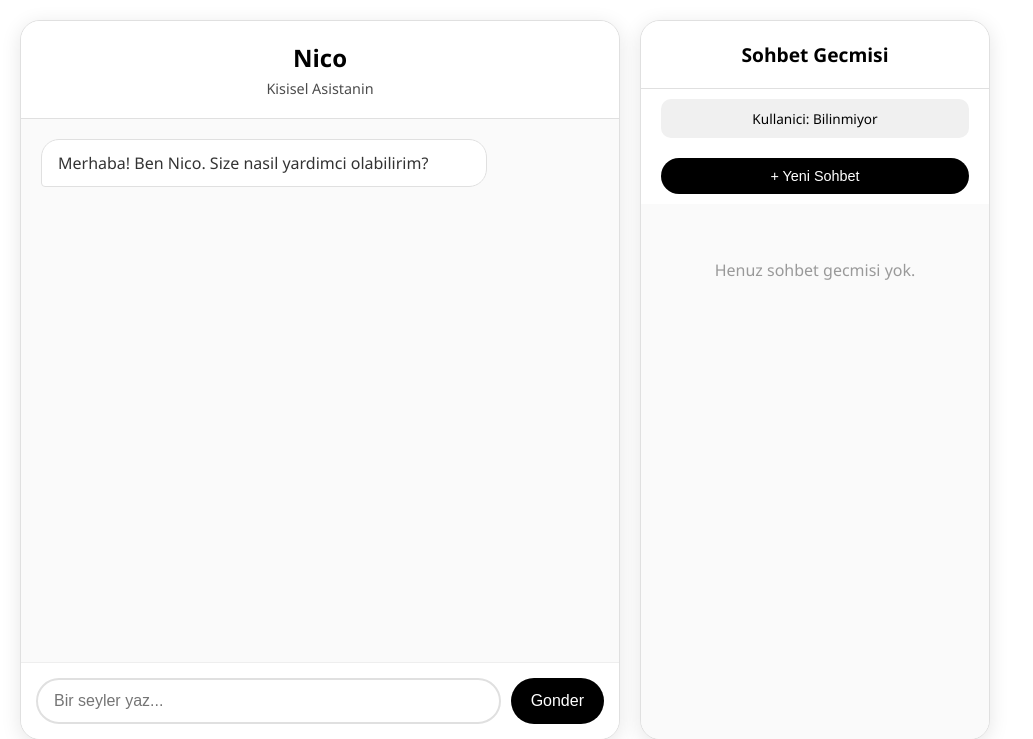
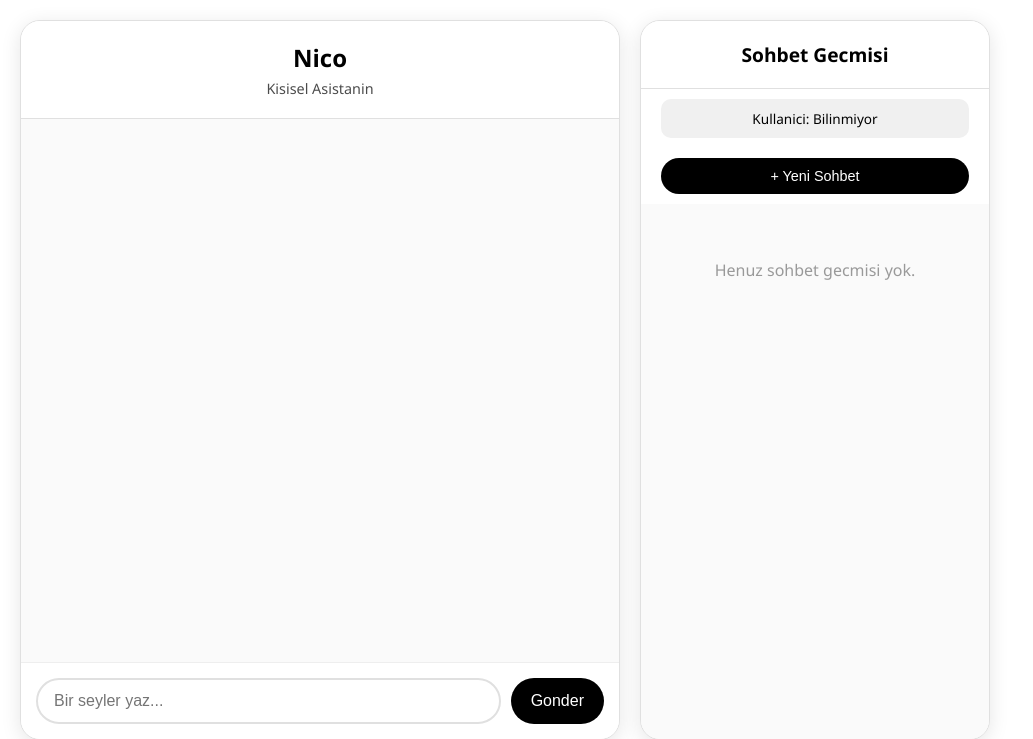
Before and after one commit to demiralponal83-arch/Neo, a Flask app: page / in a window 1280 px wide. Shown: the top 739 px of the page, without its empty margins (0-1033 px from the left). Run offline with Flask 3, Linux system fonts and the light colour scheme; data comes from the database, SQL or seed files in the repository; data that the repository does not hold is empty.

Commit message:
Prevent AI from initiating conversations automatically
Remove the initial greeting message from the AI assistant.

Replit-Commit-Author: Agent
Replit-Commit-Session-Id: 452f9494-55d7-47c5-9aa0-773d53542441
Replit-Commit-Checkpoint-Type: full_checkpoint
Replit-Commit-Event-Id: 6b580d8a-2029-424c-aae9-4d8d531702c7
Replit-Commit-Screenshot-Url: https://storage.googleapis.com/screenshot-production-us-central1/707d81d4-4046-41bf-8daa-3bb27ea3d5e9/452f9494-55d7-47c5-9aa0-773d53542441/MQanTtA
Replit-Helium-Checkpoint-Created: true

```diff
--- a/templates/index.html
+++ b/templates/index.html
@@ -210,9 +210,6 @@
             <p>Kisisel Asistanin</p>
         </div>
         <div class="chat-messages" id="messages">
-            <div class="message assistant">
-                Merhaba! Ben Nico. Size nasil yardimci olabilirim?
-            </div>
         </div>
         <div class="chat-input">
             <input type="text" id="userInput" placeholder="Bir seyler yaz...">
```
